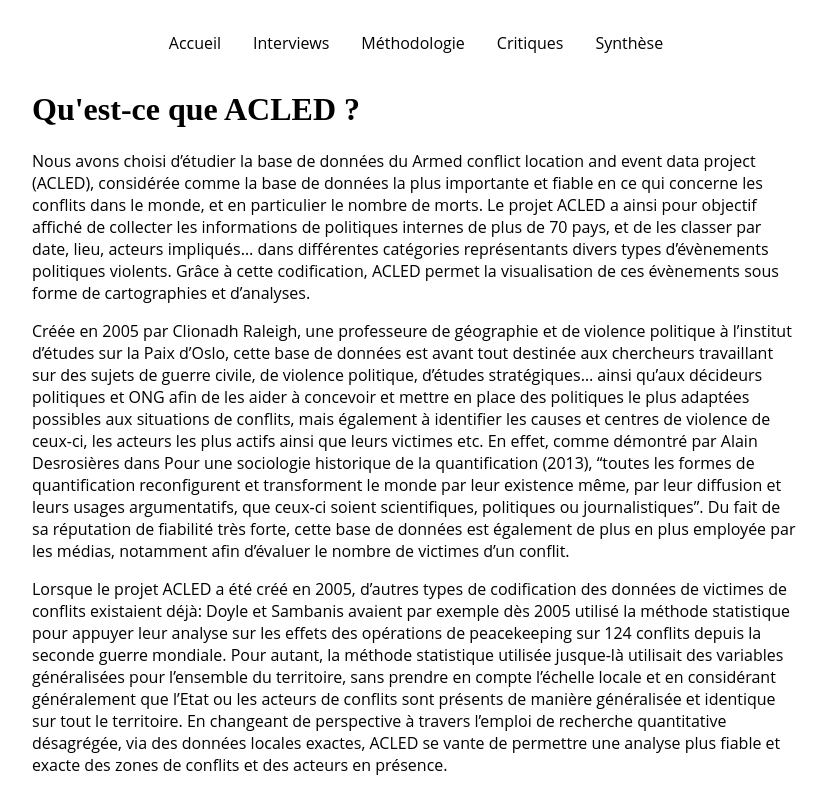
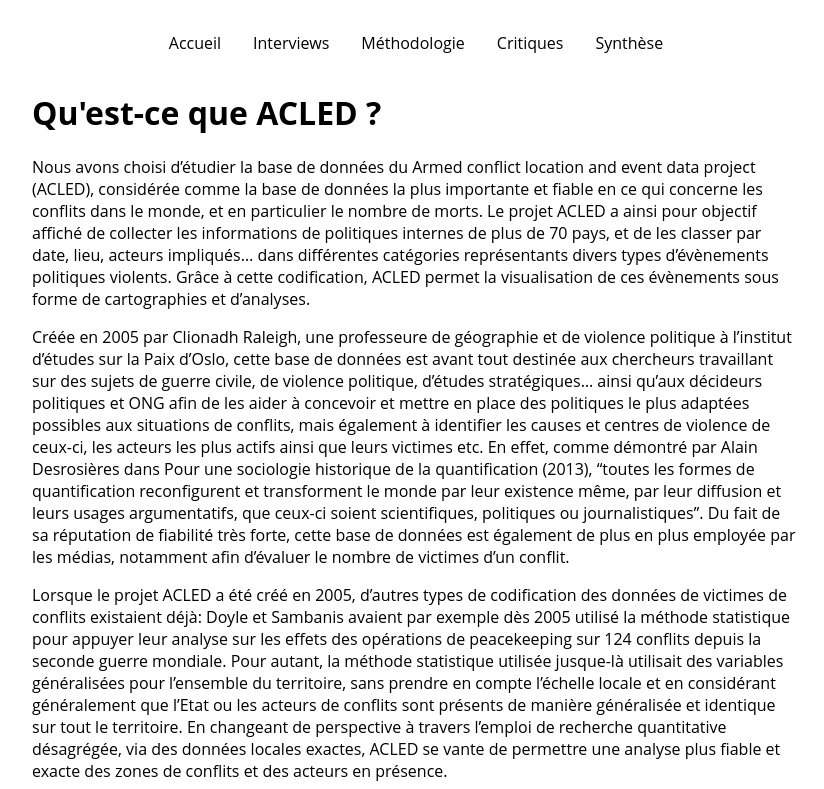
Before and after one commit to ccoellen/acled, a website built with Vite: page index.html in a window 1280 px wide. Shown: the top 789 px of the page, without its empty margins (224-1048 px from the left). Built offline with nearby package versions, Linux system fonts and the light colour scheme.

Commit message:
Correction de la police

```diff
--- a/public/css/main.css
+++ b/public/css/main.css
@@ -6,10 +6,6 @@
     font-family: "Open Sans", sans-serif;
     overflow-x: hidden;
     box-shadow: 0 0 10px rgba(0, 0, 0, 0.1);
-}
-
-h1, h2, h3, h4, h5, h6 {
-    font-family: serif;
 }
 
 img {
```
